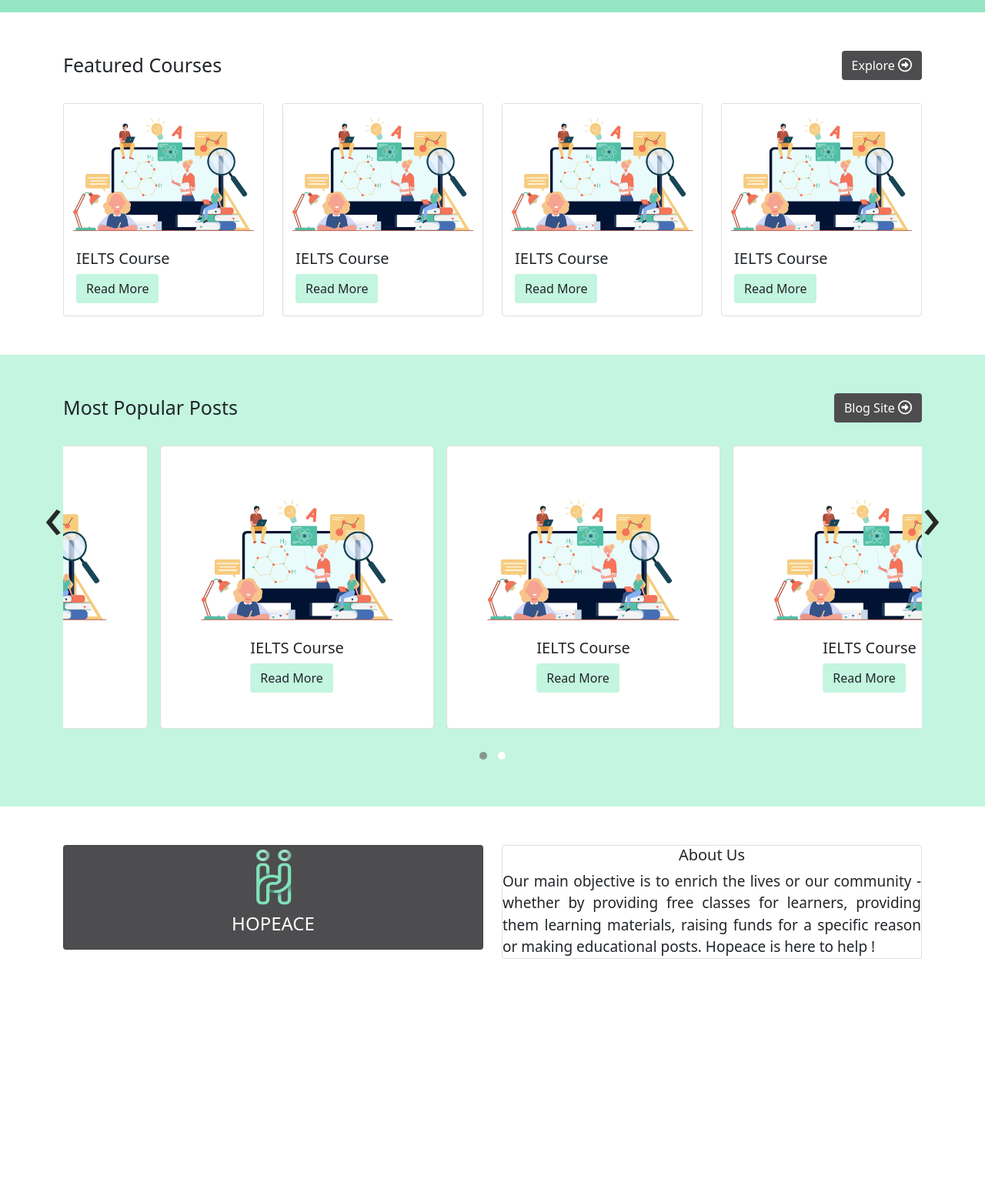
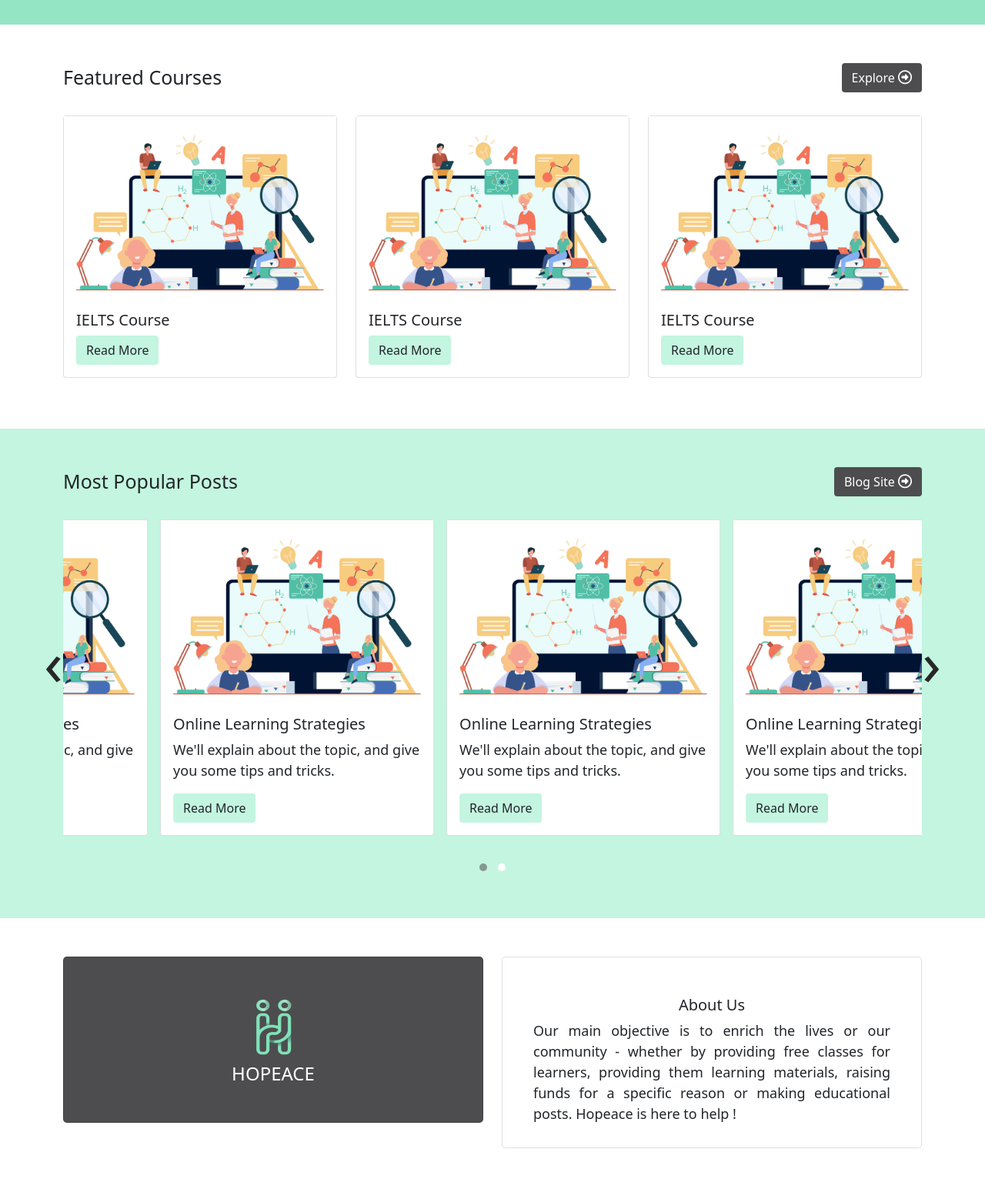
Before and after one commit to Min276/hopeace, a plain HTML site: page index.html in a window 1280 px wide. Shown: the part 860-2418 px from the top of the page at 77% size. Before the commit the page ends 2156 px from the top, so only its background shows below. Drawn offline with nearby package versions, Linux system fonts and the light colour scheme.

Commit message:
card updates

```diff
--- a/index.html
+++ b/index.html
@@ -6,6 +6,7 @@
     <meta name="viewport" content="width=device-width, initial-scale=1.0">
     <title>Hopeace | Home Page</title>
     <link rel="icon" href="logo.svg">
+    <!--Bootstrap links-->
     <!-- <link href="https://cdn.jsdelivr.net/npm/bootstrap@5.1.3/dist/css/bootstrap.min.css" rel="stylesheet" integrity="sha384-1BmE4kWBq78iYhFldvKuhfTAU6auU8tT94WrHftjDbrCEXSU1oBoqyl2QvZ6jIW3" crossorigin="anonymous">
     <script src="https://cdn.jsdelivr.net/npm/bootstrap@5.1.3/dist/js/bootstrap.bundle.min.js" integrity="sha384-ka7Sk0Gln4gmtz2MlQnikT1wXgYsOg+OMhuP+IlRH9sENBO0LRn5q+8nbTov4+1p" crossorigin="anonymous"></script> -->
     <script src="https://kit.fontawesome.com/bbdccb4e58.js" crossorigin="anonymous"></script>
@@ -16,37 +17,39 @@
     <script src="script.js" defer></script>
     <link rel="stylesheet" href="owl_carousel/assets/owl.carousel.min.css">
     <link rel="stylesheet" href="owl_carousel/assets/owl.theme.default.min.css">
-
 </head>
 <style>
     .owl-theme .owl-dots .owl-dot span {
     background-color: white;
-    margin-top: 20px;
+    margin-top: 10px;
     }
-
 </style>
 <body>
     <nav class="navbar navbar-expand-sm bg-light">
         <div class="container">
+            <!--logo-->
             <a href="#" class="navbar-brand">
                 <img src="images/logo.png"> Hopeace Myanmar
             </a>
             <button class="navbar-toggler" data-bs-toggle="collapse" data-bs-target="#nav" >
                 <span class="toggler-icon"><i class="fas fa-bars" style="font-size: 30px;"></i></span>
             </button>
+            <!--End of Menu Bar-->
+
+         <!--navigation items-->
          <div class="collapse navbar-collapse" id="nav" style="justify-content: flex-end;">
             <ul class="navbar-nav">
                <li class="nav-item active">
                  <a href="#" class="nav-link">Home</a>
                </li>
-                <li class="nav-item ">
-                 <a href="#about" class="nav-link">Courses</a>
-               </li>
-               <li class="nav-item ">
-                 <a href="#foodstore" class="nav-link">Blog</a>
+               <li class="nav-item">
+                 <a href="#courses" class="nav-link">Courses</a>
                </li>
                <li class="nav-item">
-                 <a href="#" class="nav-link">About Us</a>
+                 <a href="#posts" class="nav-link">Blog</a>
+               </li>
+               <li class="nav-item">
+                 <a href="#aboutus" class="nav-link">About Us</a>
                </li>
                <li class="nav-item">
                  <a href="#" class="nav-link" style="display: flex;">
@@ -56,12 +59,14 @@
                </li>
             </ul>
          </div>
+         <!--End of navigation items-->
         </div>
     </nav>
 
+    <!--banner-->
     <div class="container" style="padding: 50px 0px 50px 0px">
         <div class="row" style="justify-content: center; align-items: center;">
-            <div class="col-12 col-md-6 col-lg-6" style="    display: flex;
+            <div class="col-12 col-md-6 col-lg-6" style="display: flex;
             justify-content: center; padding-left: 60px; align-items: center;">
                 <div class="banner">
                     <h2 style="font-size: 19px; line-height: 45px;">
@@ -69,22 +74,23 @@
                         assist the wants and needs of our local community.<br>
                         Hopeace is here to help ! </h2>
                         <br>
-                        <a href="#" class="btn" style="background-color: #94E5C3; color: #ffffff; font-weight: 500; margin-right:15px">Discover <i class="far fa-eye"></i></a>
+                        <a href="#services" class="btn" style="background-color: #94E5C3; color: #ffffff; font-weight: 500; margin-right:15px">Discover <i class="far fa-eye"></i></a>
                         <a href="#" class="btn" style="background: #4d4d4f; color: #fff; font-weight: 500;">Contact Us</a>
                 </div>
             </div>
             <div class="col-12 col-md-6 col-lg-6">
                 <div class="banner-image">
-                    <img src="images/banner.png">
+                    <img src="images/banner.png" style="max-width: 100%;" alt="a girl learning online">
                 </div>
             </div>
         </div>
     </div>
 
-    <div style="background-color: #94E5C3; padding: 50px;">
+    <!--Services-->
+    <div id="services" style="background-color: #94E5C3; padding: 50px;">
         <div class="container">
             <div class="row">
-                <div class="col-12 col-md-6 col-lg-3">
+                <div class="col-12 col-md-6 col-lg-3 mb-3">
                     <div class="card card-alike">
                         <div class="circle">
                           <i class="fas fa-hand-holding-heart"></i>
@@ -94,7 +100,7 @@
                         </div>
                     </div>
                 </div>
-                <div class="col-12 col-md-6 col-lg-3">
+                <div class="col-12 col-md-6 col-lg-3  mb-3">
                     <div class="card card-alike">
                         <div class="circle">
                           <i class="fas fa-hand-holding-heart"></i>
@@ -104,17 +110,17 @@
                         </div>
                     </div>
                 </div>
-                <div class="col-12 col-md-6 col-lg-3">
+                <div class="col-12 col-md-6 col-lg-3  mb-3">
                     <div class="card card-alike">
                         <div class="circle">
                           <i class="fas fa-hand-holding-heart"></i>
                         </div>
                         <div class="card-body">
-                            <div class="card-title">Rasing Funds</div>
+                            <div class="card-title">Raising Funds</div>
                         </div>
                     </div>
                 </div>
-                <div class="col-12 col-md-6 col-lg-3">
+                <div class="col-12 col-md-6 col-lg-3  mb-3">
                     <div class="card card-alike">
                         <div class="circle">
                           <i class="fas fa-hand-holding-heart"></i>
@@ -128,20 +134,20 @@
         </div>
     </div>
 
-    <div style="padding: 50px;">
+    <!--Courses-->
+    <div id="courses" style="padding: 50px;">
     <div class="container">
         <div class="row">
             <div class="col-12 col-md-12 col-lg-12" style="padding-bottom: 30px;">
                 <div style="display: flex; justify-content: space-between;">
                     <span style="font-size: 25px;">Featured Courses</span>
                     <a href="#" class="btn" style="background: #4d4d4f; color: #fff">Explore <i class="far fa-arrow-alt-circle-right" style="font-size: 18px;"></i></a>
-
                 </div>
             </div>
         </div>
 
         <div class="row">
-            <div class="col-12 col-md-6 col-lg-3">
+            <div class="col-12 col-md-6 col-lg-4  mb-3">
                 <div class="card">
                     <img src="images/image.jpg">
                     <div class="card-body">
@@ -150,7 +156,7 @@
                     </div>
                 </div>
             </div>
-            <div class="col-12 col-md-6 col-lg-3">
+            <div class="col-12 col-md-6 col-lg-4  mb-3">
                 <div class="card">
                     <img src="images/image.jpg">
                     <div class="card-body">
@@ -159,16 +165,7 @@
                     </div>
                 </div>
             </div>
-            <div class="col-12 col-md-6 col-lg-3">
-                <div class="card">
-                    <img src="images/image.jpg">
-                    <div class="card-body">
-                       <h3 class="card-title">IELTS Course</h3>
-                       <a href="#" class="btn" style="background-color:#C3F5E0;">Read More</a>
-                    </div>
-                </div>
-            </div>
-            <div class="col-12 col-md-6 col-lg-3">
+            <div class="col-12 col-md-6 col-lg-4  mb-3">
                 <div class="card">
                     <img src="images/image.jpg">
                     <div class="card-body">
@@ -181,70 +178,76 @@
     </div>
     </div>
 
-    <div style="background-color:#C3F5E0;padding: 50px;">
+    <!--Blog Posts-->
+    <div id="posts" style="background-color:#C3F5E0;padding: 50px;">
     <div class="container">
         <div class="row">
             <div class="col-12 col-md-12 col-lg-12" style="padding-bottom: 30px;">
                 <div style="display: flex; justify-content: space-between;">
                         <span style="font-size: 25px;">Most Popular Posts</span>
                         <a href="#" class="btn" style="background: #4d4d4f; color: #fff">Blog Site <i class="far fa-arrow-alt-circle-right" style="font-size: 18px;"></i></a>
-
                 </div>
             </div>
         </div>
 
         <div class="owl-carousel owl-theme">
 
-            <div class="ms-2 me-2">
-                <div class="card card-alike">
+            <div class="ms-2 me-2 mb-3">
+                <div class="card">
                     <img src="images/image.jpg">
                     <div class="card-body">
-                       <h3 class="card-title">IELTS Course</h3>
+                       <h3 class="card-title">Online Learning Strategies</h3>
+                       <p class="card-text">We'll explain about the topic, and give you some tips and tricks.</p>
                        <a href="#" class="btn" style="background-color:#C3F5E0;">Read More</a>
                     </div>
                 </div>
             </div>
-            <div class="ms-2 me-2">
-                <div class="card card-alike">
+            <div class="ms-2 me-2 mb-3">
+                <div class="card">
                     <img src="images/image.jpg">
                     <div class="card-body">
-                       <h3 class="card-title">IELTS Course</h3>
+                       <h3 class="card-title">Online Learning Strategies</h3>
+                       <p class="card-text">We'll explain about the topic, and give you some tips and tricks.</p>
                        <a href="#" class="btn" style="background-color:#C3F5E0;">Read More</a>
                     </div>
                 </div>
             </div>
-            <div class="ms-2 me-2" >
-                <div class="card card-alike">
+            <div class="ms-2 me-2 mb-3" >
+                <div class="card">
                     <img src="images/image.jpg">
                     <div class="card-body">
-                       <h3 class="card-title">IELTS Course</h3>
+                       <h3 class="card-title">Online Learning Strategies</h3>
+                       <p class="card-text">We'll explain about the topic, and give you some tips and tricks.</p>
                        <a href="#" class="btn" style="background-color:#C3F5E0;">Read More</a>
                     </div>
                 </div>
             </div>
-            <div class="ms-2 me-2" >
-                <div class="card card-alike">
+            <div class="ms-2 me-2 mb-3" >
+                <div class="card">
                     <img src="images/image.jpg">
                     <div class="card-body">
-                       <h3 class="card-title">IELTS Course</h3>
+                       <h3 class="card-title">Online Learning Strategies</h3>
+                       <p class="card-text">We'll explain about the topic, and give you some tips and tricks.</p>
                        <a href="#" class="btn" style="background-color:#C3F5E0;">Read More</a>
                     </div>
                 </div>
             </div>
-            <div class="ms-2 me-2" >
-                <div class="card card-alike">
+            <div class="ms-2 me-2 mb-3" >
+                <div class="card">
                     <img src="images/image.jpg">
                     <div class="card-body">
-                       <h3 class="card-title">IELTS Course</h3>
+                       <h3 class="card-title">Online Learning Strategies</h3>
+                       <p class="card-text">We'll explain about the topic, and give you some tips and tricks.</p>
                        <a href="#" class="btn" style="background-color:#C3F5E0;">Read More</a>
                     </div>
                 </div>
             </div>
-            <div class="ms-2 me-2" >
-                <div class="card card-alike">
+            <div class="ms-2 me-2 mb-3" >
+                <div class="card">
                     <img src="images/image.jpg">
                     <div class="card-body">
-                       <h3 class="card-title">IELTS Course</h3>
+                       <h3 class="card-title">Online Learning Strategies</h3>
+                       <p class="card-text">We'll explain about the topic, and give you some tips and tricks.</p>
                        <a href="#" class="btn" style="background-color:#C3F5E0;">Read More</a>
                     </div>
                 </div>
@@ -253,27 +256,27 @@
     </div>
     </div>
 
-    <div style="padding: 50px;">
+    <!--About Us-->
+    <div id="aboutus" style="padding: 50px;">
     <div class="container">
         <div class="row">
-            <div class="col-12 col-md-6 col-lg-6">
-                <div class="card" style="justify-content: center; align-items: center; background: #4d4d4f">
+            <div class="col-12 col-md-6 col-lg-6 mb-3">
+                <div class="card card-alike" style="justify-content: center; align-items: center; background: #4d4d4f">
                         <img src="images/logo.png">
                         <h4 style="color: #fff; padding: 10px">HOPEACE</h4>
                 </div>
             </div>
-            <div class="col-12 col-md-6 col-lg-6">
-                <div class="card" style="justify-content: center; align-items: center;">
+            <div class="col-12 col-md-6 col-lg-6 mb-3">
+                <div class="card card-alike" style="justify-content: center; align-items: center;">
                         <h2 class="card-title" style="display: inline-block; text-align: left;">About Us</h2>
                         <p class="card-text" style="text-align: justify;">
                             Our main objective is to enrich the lives or our community - whether by providing free classes for learners, providing them learning materials, raising funds for a specific reason or making educational posts. Hopeace is here to help !
                         </p>
-
                 </div>
             </div>
         </div>
     </div>
     </div>
+</body>
 <script src="owl_carousel/owl.carousel.min.js"></script>
-</body>
 </html>
--- a/style.css
+++ b/style.css
@@ -19,13 +19,13 @@
     width: 100px;
     height: 100px;
     border-radius: 50px;
-    /* border: 3px solid; */
     display: flex;
     justify-content: center;
     align-items: center;
     font-size: 34px;
     box-shadow: 1px 1px 8px grey;
 }
+
 .card-alike{
     padding: 50px 40px 30px 40px;
     border-radius: 5px;
@@ -33,23 +33,26 @@
     justify-content: center;
     align-items: center;
 }
+
 .card-title{
     font-size: 20px;
 }
+
 .card-text{
-    font-size: 19px;
+    font-size: 18px;
 }
 
 .owl-prev {
     left: -30px;
 }
+
 .owl-next {
     right: -30px;
 }
 
 .owl-prev, .owl-next {
     position: absolute;
-top: 25px;
+    top: 120px;
 }
 
 .owl-prev span, .owl-next span{
@@ -58,8 +61,8 @@ top: 25px;
 }
 
 @media (min-width: 576px){
-.navbar-expand-sm .navbar-nav .nav-link {
-    padding-right: 1rem;
-    padding-left: 1rem;
+  .navbar-expand-sm .navbar-nav .nav-link {
+     padding-right: 1rem;
+     padding-left: 1rem;
+  }
 }
- }
```
Lines whose indentation alone changed are shown as unchanged.
